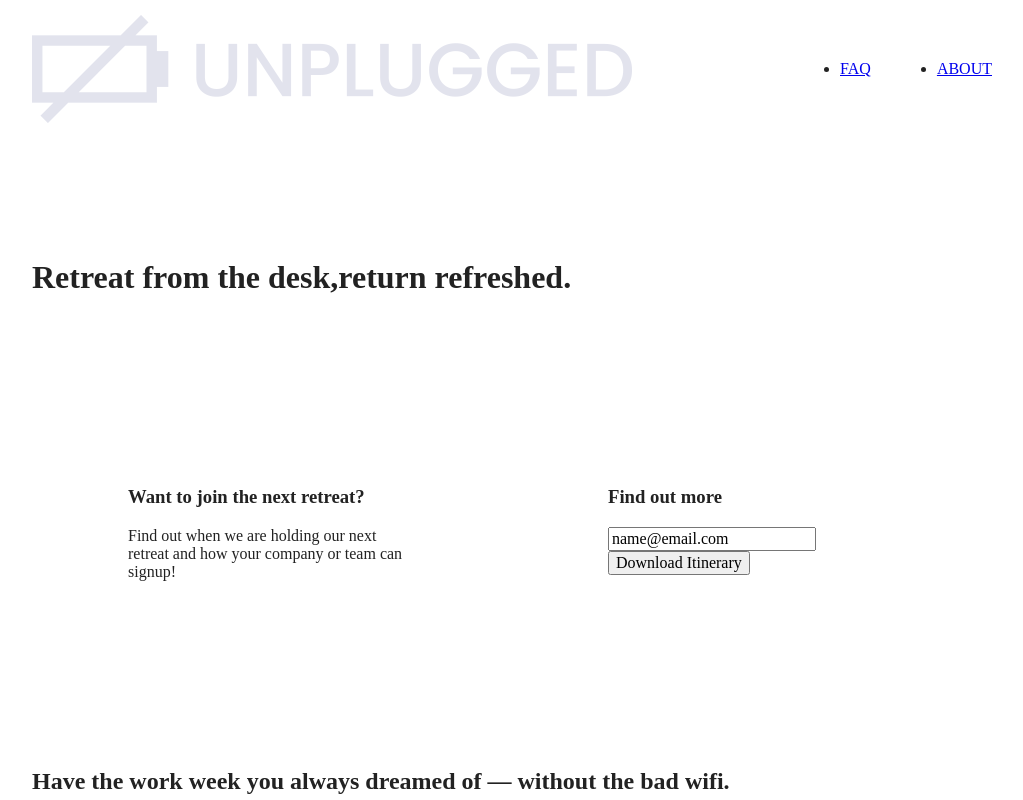
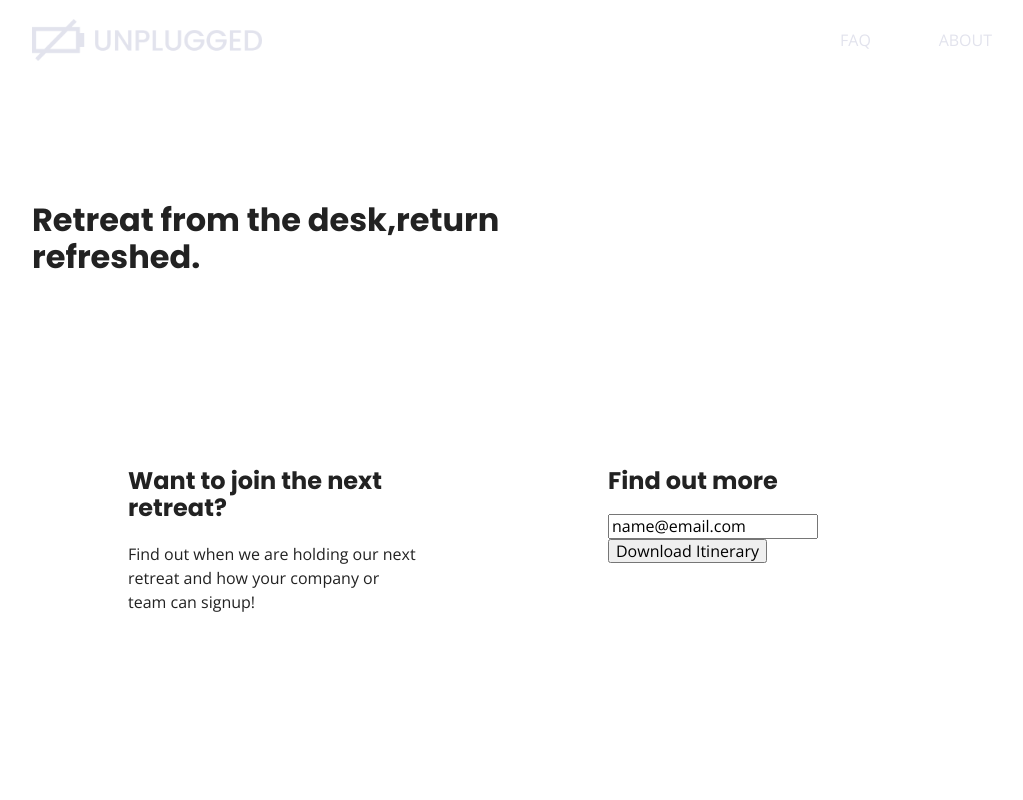
Before and after one commit to Umudouma/unplugged-retreat-responsive, a website built with Parcel: page index.html in a window 1280 px wide. Shown: the top 800 px of the page, without its empty margins (128-1151 px from the left). Built offline with nearby package versions, Linux system fonts and the light colour scheme.

Commit message:
Implement Text Styles

```diff
--- a/css/main.css
+++ b/css/main.css
@@ -86,6 +86,71 @@ textarea {
 /* ==========================================================================
    Author's custom styles
    ========================================================================== */
+
+   /* General Styles */
+
+html {
+  font-size: 16px;
+}
+
+body {
+  font-family: 'Open Sans', sans-serif;
+  font-size: 1em;
+  text-align: left;
+}
+
+ul,
+ol {
+  list-style-type: none;
+}
+
+a {
+     color: #e2e3ed;
+     text-decoration: none;
+}
+
+h1{
+  font-family: 'Poppins', sans-serif;
+  font-size: 2.5em;
+}
+
+h2 {
+     font-family: 'Poppins', sans-serif;
+     font-size: 2em;
+}
+
+h3,
+h4 {
+     font-family: 'Poppins', sans-serif;
+     font-size: 1.5em;
+     margin: 20px 0;
+
+}
+
+p {
+    font-size:1em;
+    line-height: 1.5;
+}
+
+img {
+  width: 24%;
+  height:3%;
+}
+
+figure {
+
+}
+
+address {
+  font-family: 'Open Sans', sans-serif;
+  font-size: 1em;
+  font-style: normal;
+}
+
+.content-wrapper {
+  width: 90%;
+  margin: 50px 0;
+}
 
 /* ==========================================================================
    Helper classes
--- a/index.html
+++ b/index.html
@@ -18,6 +18,9 @@
 
   <link rel="stylesheet" href="css/normalize.css">
   <link rel="stylesheet" href="css/main.css">
+
+  <!-- Google Fonts -->
+  <link href="https://fonts.googleapis.com/css?family=Open+Sans:400,700|Poppins:500,700" rel="stylesheet">
 
   <meta name="theme-color" content="#fafafa">
 </head>
```
Also changed, not shown: about/index.html (+2 -0 lines), faq/index.html (+2 -0 lines).
